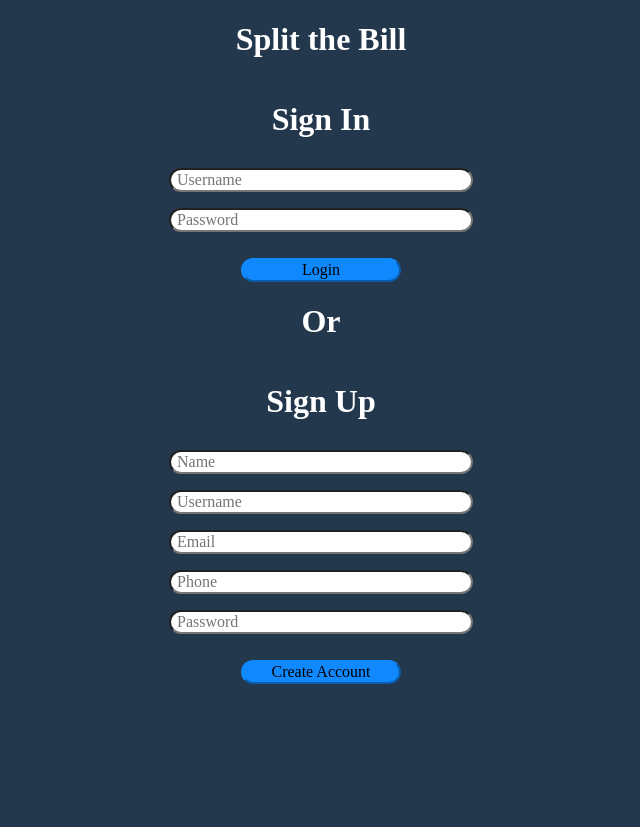
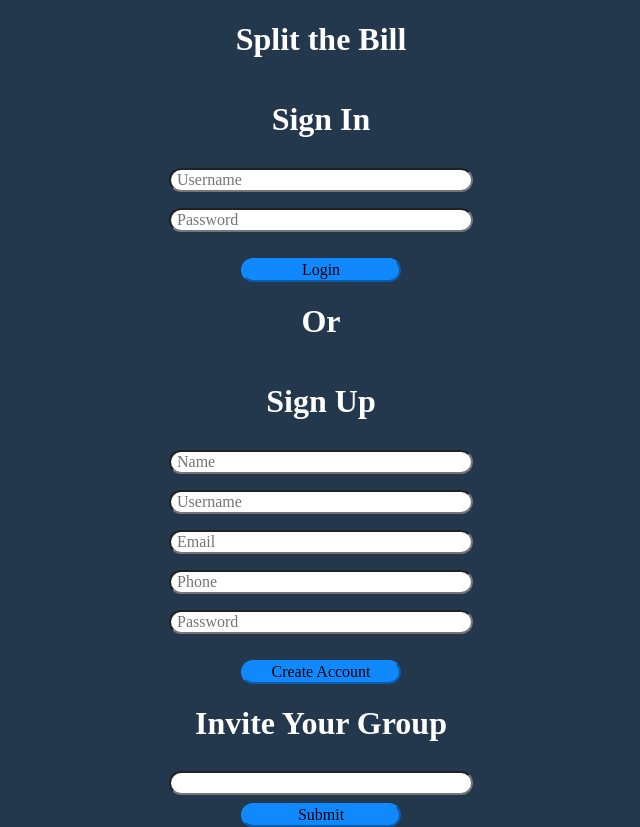
Before and after one commit to BW-Split-the-Bill/Frontend, a React (Create React App) app in the folder split-the-bill/: page / in a window 1280 px wide. Shown: the whole page, without its empty margins (319-959 px from the left). Before the commit the page ends 800 px from the top, so only its background shows below. Built offline with nearby package versions, Linux system fonts and the light colour scheme.

Commit message:
work on invite js need to push data to send email

```diff
--- a/split-the-bill/src/App.js
+++ b/split-the-bill/src/App.js
@@ -5,6 +5,7 @@
 import './App.css';
 import SignUp from './SignUp';
 import Login from './Login';
+import Invite from './Invite';
 
 function App() {
   return (
@@ -12,7 +13,9 @@
       <h1>Split the Bill</h1>
       <Login />
       <h1>Or</h1>
-      <SignUp/>
+      <SignUp />
+
+      <Invite />
     </div>
   );
 }
--- a/split-the-bill/src/Invite.js
+++ b/split-the-bill/src/Invite.js
@@ -1 +1,42 @@
 import React from 'react';
+import { Formik, Form, Field, ErrorMessage } from 'formik';
+
+
+
+const  Invite = () => (
+    <div>
+      <h1>Invite Your Group</h1>
+      <Formik
+        initialValues={{ email: ''}}
+        validate={values => {
+          let errors = {};
+          if (!values.email) {
+            errors.email = 'Required';
+          } else if (
+            !/^[A-Z0-9._%+-]+@[A-Z0-9.-]+\.[A-Z]{2,}$/i.email(values.email)
+          ) {
+            errors.email = 'Invalid email address';
+          }
+          return errors;
+        }}
+        onSubmit={(values, { setSubmitting }) => {
+          setTimeout(() => {
+            alert("invite has been sent");
+            setSubmitting(false);
+          }, 400);
+        }}
+      >
+        {({ isSubmitting }) => (
+          <Form>
+            <Field type="email" name="email" />
+            <ErrorMessage name="email" component="div" />
+            <button type="submit" disabled={isSubmitting}>
+              Submit
+            </button>
+          </Form>
+        )}
+      </Formik>
+    </div>
+  );
+
+export default Invite;
```
